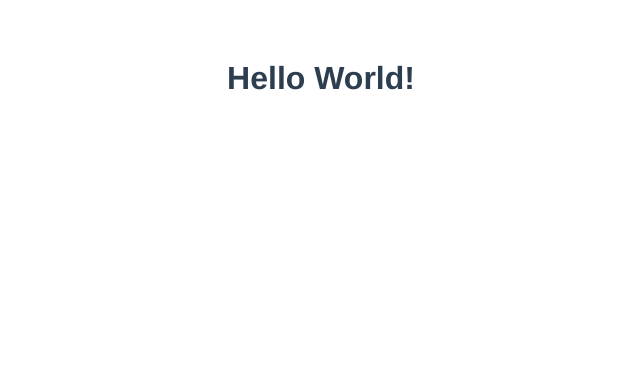
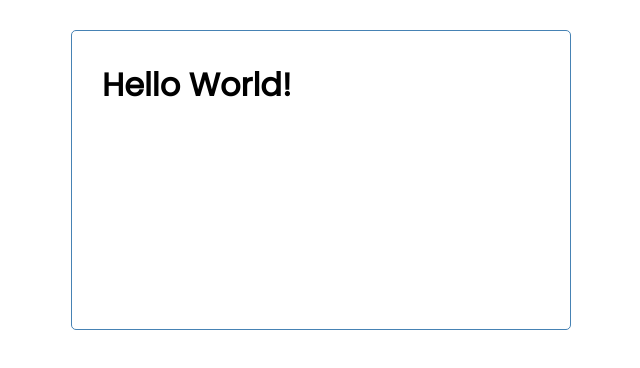
Before and after one commit to charlenetormes/github-search, a Vue app: page / in a window 1280 px wide. Shown: the top 368 px of the page, without its empty margins (319-959 px from the left). Built offline with nearby package versions, Linux system fonts and the light colour scheme.

Commit message:
Fix linting errors

```diff
--- a/src/App.vue
+++ b/src/App.vue
@@ -1,21 +1,56 @@
 <template>
-  <h1>Hello World!</h1>
+    <div class="container">
+        <h1>Hello World!</h1>
+    </div>
 </template>
 
 <script lang="ts">
 export default {
-  name: "App",
-  components: {},
+    name: "App",
+    components: {},
 };
 </script>
 
 <style>
-#app {
-  font-family: Avenir, Helvetica, Arial, sans-serif;
-  -webkit-font-smoothing: antialiased;
-  -moz-osx-font-smoothing: grayscale;
-  text-align: center;
-  color: #2c3e50;
-  margin-top: 60px;
+@import url("https://fonts.googleapis.com/css2?family=Poppins:wght@300;400&display=swap");
+* {
+    box-sizing: border-box;
+    margin: 0;
+    padding: 0;
+}
+body {
+    font-family: "Poppins", sans-serif;
+}
+.container {
+    max-width: 500px;
+    margin: 30px auto;
+    overflow: auto;
+    min-height: 300px;
+    border: 1px solid steelblue;
+    padding: 30px;
+    border-radius: 5px;
+}
+.btn {
+    display: inline-block;
+    background: #000;
+    color: #fff;
+    border: none;
+    padding: 10px 20px;
+    margin: 5px;
+    border-radius: 5px;
+    cursor: pointer;
+    text-decoration: none;
+    font-size: 15px;
+    font-family: inherit;
+}
+.btn:focus {
+    outline: none;
+}
+.btn:active {
+    transform: scale(0.98);
+}
+.btn-block {
+    display: block;
+    width: 100%;
 }
 </style>
```
Also changed, not shown: src/shims-vue.d.ts (+4 -4 lines), .eslintrc.js, 1 other file (tests, documents, lock files or other folders).
